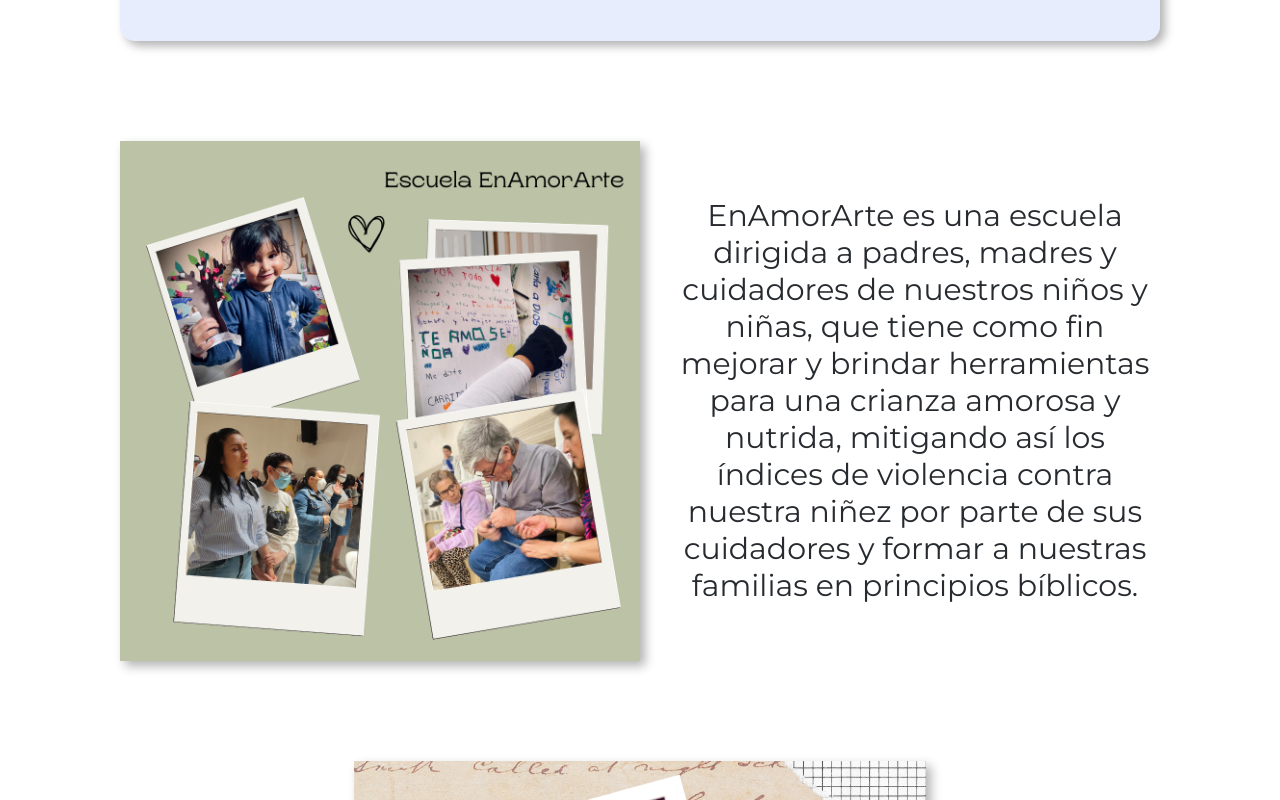
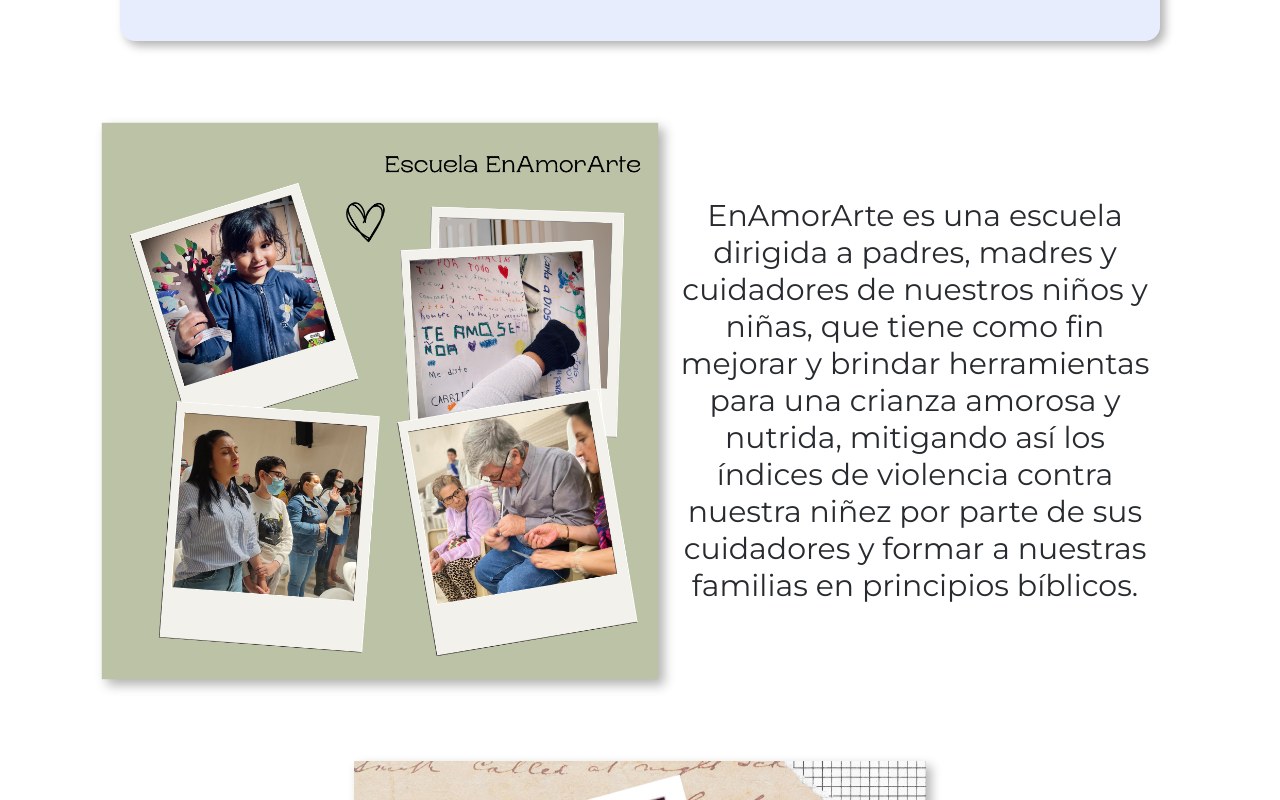
Before and after one commit to CarlosMayaDev/manantiales, a React (Create React App) app: page /formacion in a window 1280 px wide. In both pictures the pointer is over the picture 380 px from the left and 2125 px from the top of the page. Shown: the part 1725-2525 px from the top of the page. Built offline with nearby package versions, Linux system fonts and the light colour scheme.

Commit message:
Formacion hover

```diff
--- a/src/views/Formacion.module.css
+++ b/src/views/Formacion.module.css
@@ -29,6 +29,11 @@
   .enamorarteImage {
     width: 50%; /* o el porcentaje que desees */
     box-shadow: 5px 5px 10px rgba(0, 0, 0, 0.3);
+    transition: transform 0.3s ease;
+  }
+
+  .enamorarteImage:hover {
+    transform: scale(1.07);
   }
 
   .enamorarteText {
```
